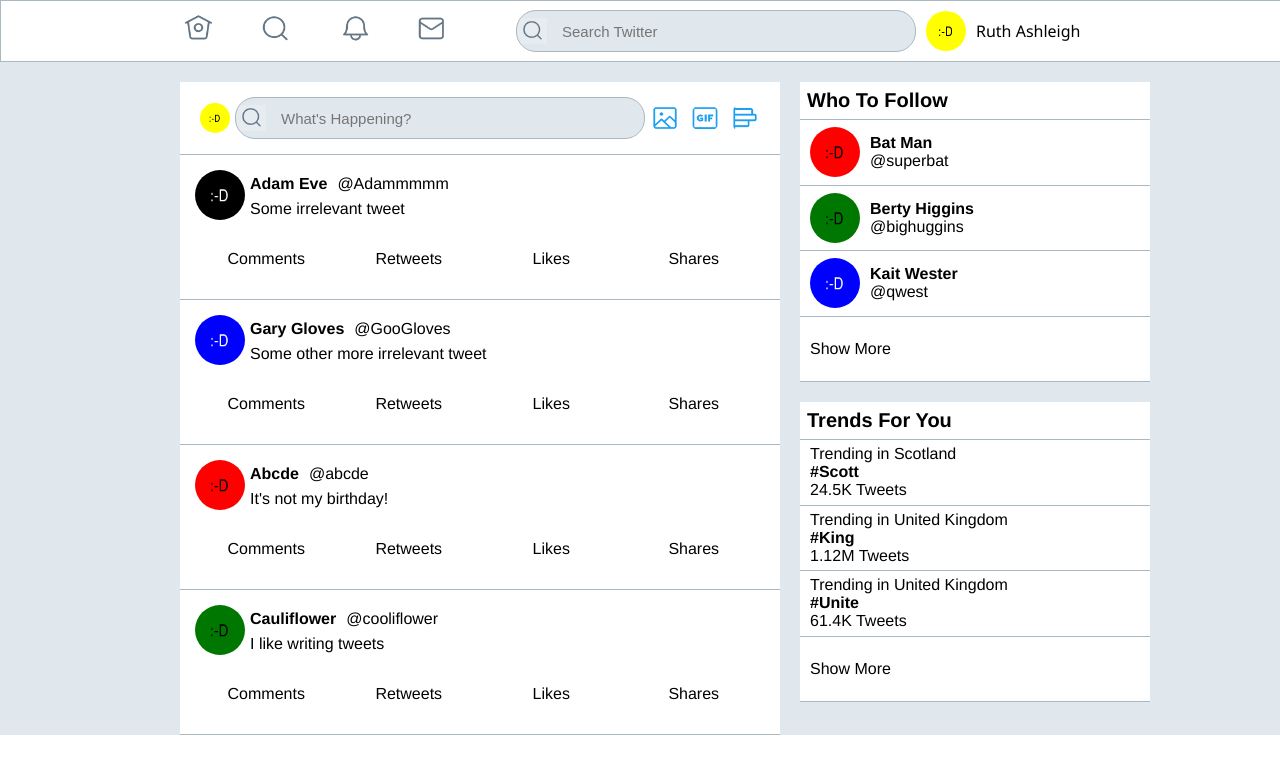
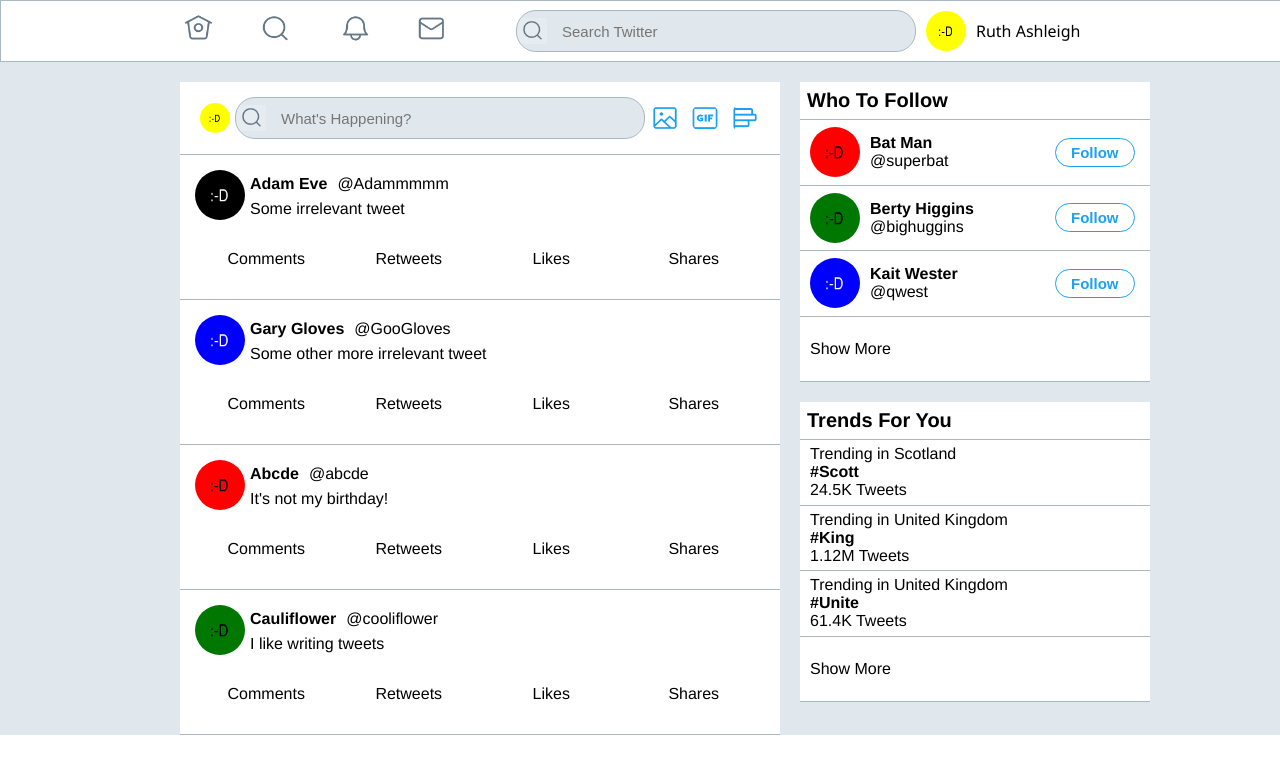
Before and after one commit to ruthcodes/react-flexbox-tweeter, a React (Create React App) app: page / in a window 1280 px wide. Shown: the top 774 px of the page. Built offline with nearby package versions, Linux system fonts and the light colour scheme.

Commit message:
Added button component and styles

```diff
--- a/src/components/AsideContent.js
+++ b/src/components/AsideContent.js
@@ -1,6 +1,7 @@
 import React from 'react';
 import User from './User';
 import Trends from './Trends';
+import Button from './Button';
 import '../styles/MainBody.css';
 
 function AsideContent(props){
@@ -13,7 +14,7 @@
         {
           props.data.map((data,i) => {
             return trends ? <li key={i}><Trends trends={data}/></li>
-                          : <li key={i}><User user={data}/></li>
+                          : <li key={i}><User user={data}/><Button class="followButton"/></li>
           })
         }
         <li> <p>Show More</p> </li>
--- /dev/null
+++ b/src/components/Button.js
@@ -0,0 +1,10 @@
+import React from 'react';
+import '../styles/MainBody.css'
+
+function Button(props){
+  return (
+    <button className={props.class}>Follow</button>
+  )
+}
+
+export default Button;
--- a/src/styles/MainBody.css
+++ b/src/styles/MainBody.css
@@ -150,6 +150,16 @@
   text-align: center;
 }
 
+.followButton {
+  background: white;
+  border: 1px solid #1DA1F2;
+  color: #1DA1F2;
+  font-weight: 900;
+  font-size: 15px;
+  border-radius: 30px;
+  padding: 5px 15px;
+  cursor: pointer;
+}
 
 @media (max-width: 990px) {
   .side, .writeTweet{
```
